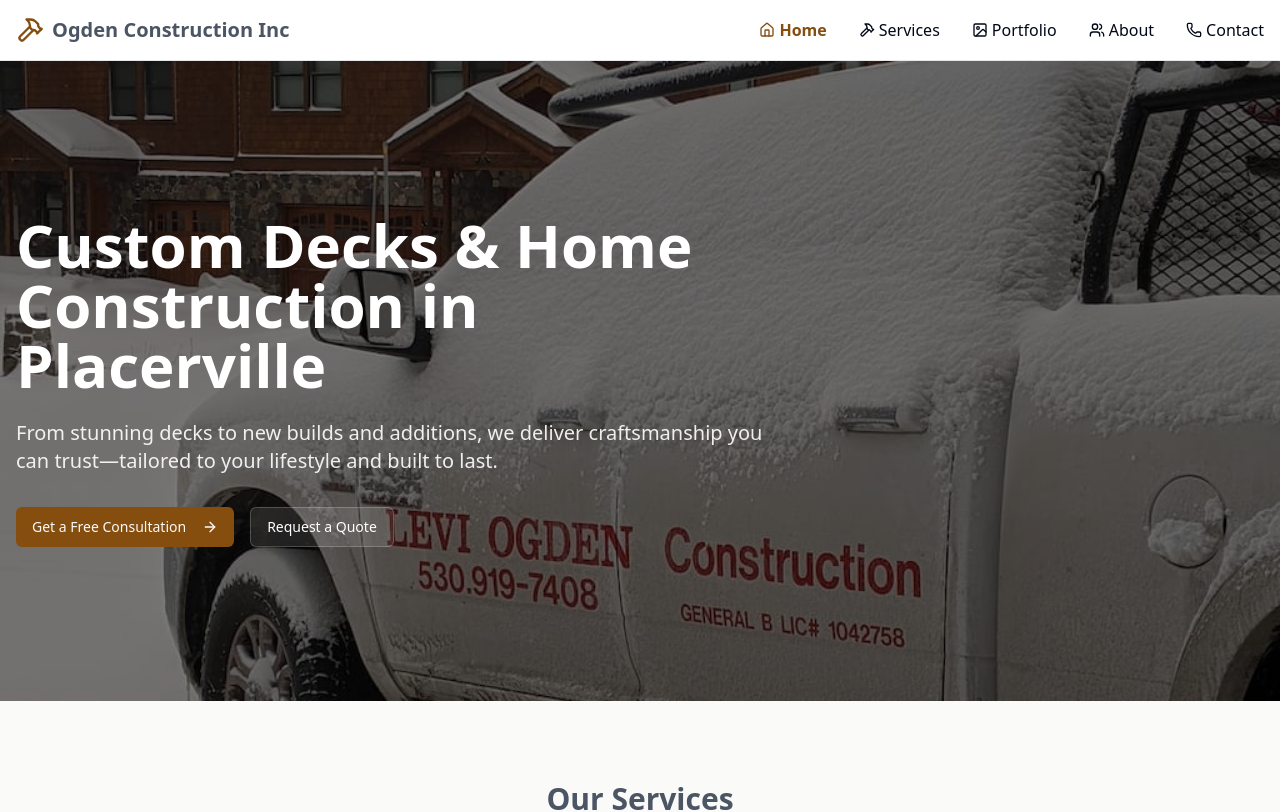
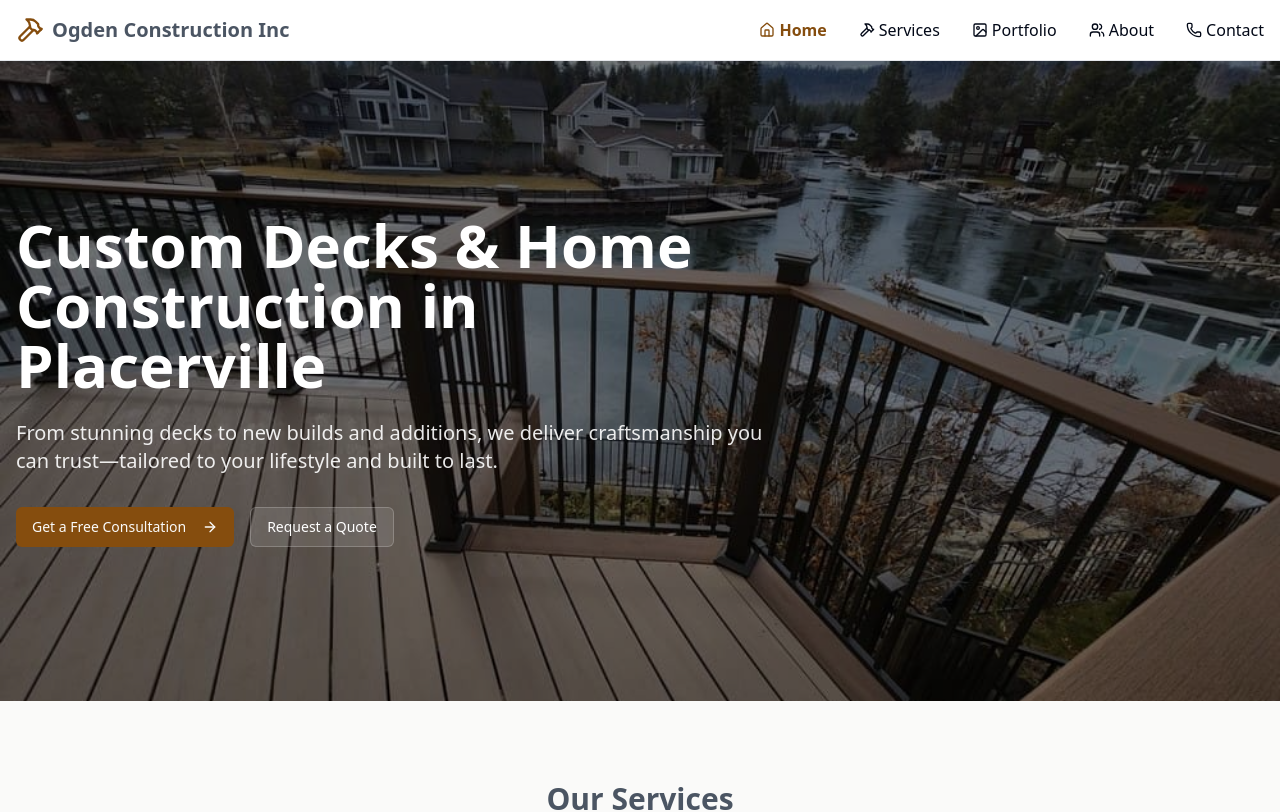
Before and after one commit to garretdgrant/ogden-construction, a Next.js app: page / in a window 1280 px wide. Shown: the top 812 px of the page. Built offline with nearby package versions, Linux system fonts and the light colour scheme.

Commit message:
chore: update hero image

```diff
--- a/src/components/Hero.tsx
+++ b/src/components/Hero.tsx
@@ -8,7 +8,7 @@ export const Hero = () => {
     <div className="relative min-h-[80vh] flex items-center">
       {/* Optimized background image */}
       <Image
-        src="/images/about/ogdenTruck.jpg"
+        src="/images/projects/trexTahoeSquoosh.jpg"
         alt="Ogden Construction work truck"
         fill
         priority
```
